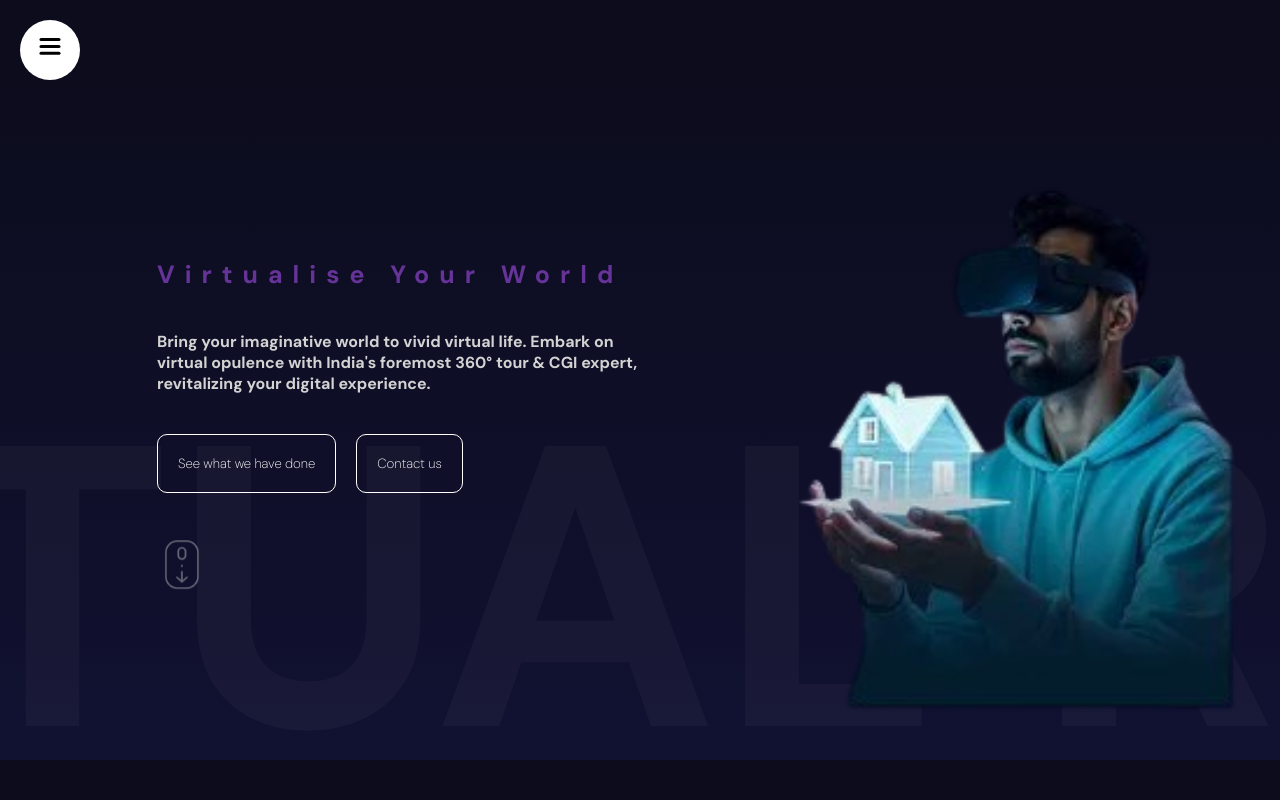
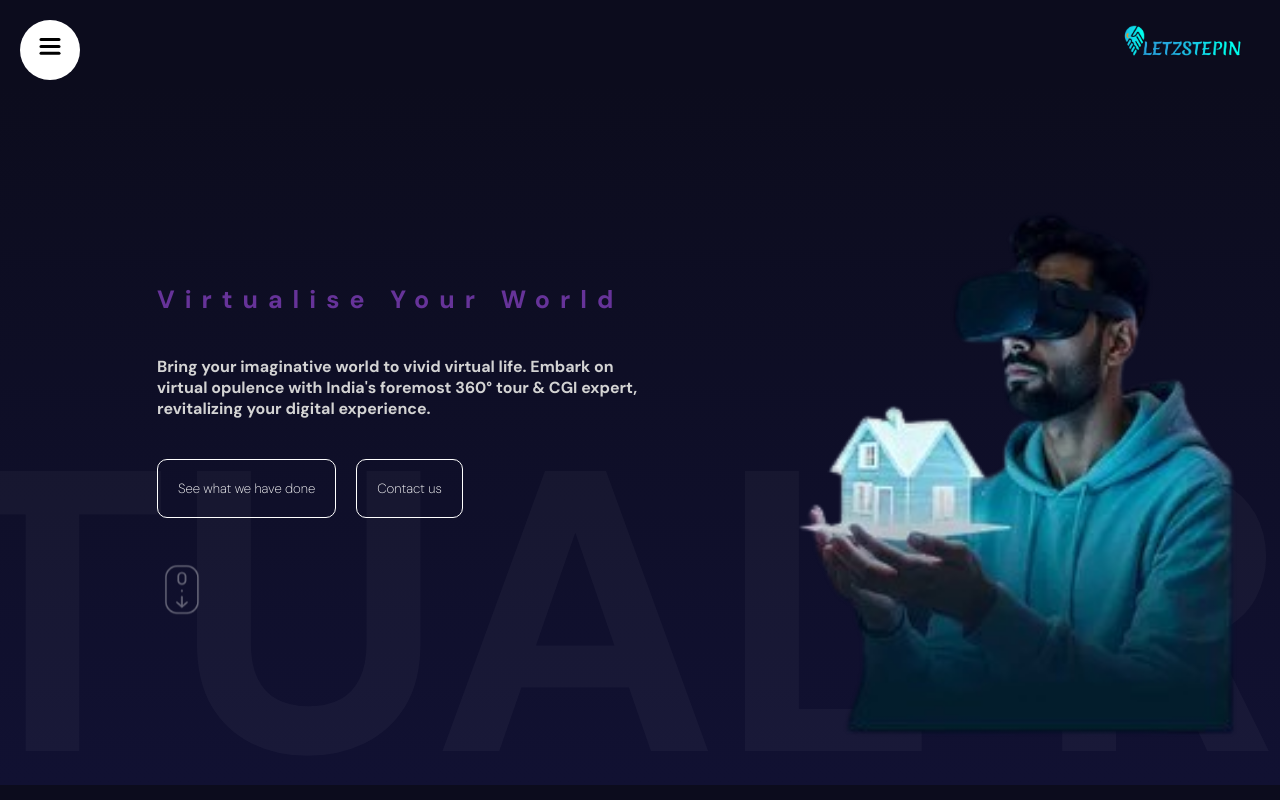
Before and after one commit to rahulthakurofficial/Virtual_Letzstepin, a React (Vite) app in the folder frontend/: page / in a window 1280 px wide. Shown: the top 800 px of the page. Built offline with nearby package versions, Linux system fonts and the light colour scheme.

Commit message:
footer and navbar changes

```diff
--- a/frontend/src/components/Footer/Footer.jsx
+++ b/frontend/src/components/Footer/Footer.jsx
@@ -6,9 +6,9 @@ const Footer = () => {
     <footer className="footer">
       <div className="footer-section">
         <div className="footer-column">
-          <h3>VR </h3>
+          <h3>Letzstepin </h3>
           <p>
-             is a forward-thinking company that helps you bring your ideas to life.
+             Letzstepin is a forward-thinking company that helps you bring your ideas to life.
             We specialize in delivering innovative solutions to transform your vision into reality.
           </p>
         </div>
--- a/frontend/src/components/contact/Contact.scss
+++ b/frontend/src/components/contact/Contact.scss
@@ -217,7 +217,7 @@
         box-shadow: 0px 4px 15px rgba(255, 255, 255, 0.1);
         width: 100%;
         min-height: 100vh;
-        height: auto;
+        // height: auto;
 
         @media (max-width: 768px) {
             padding: 20px;
--- a/frontend/src/components/navbar/Navbar.jsx
+++ b/frontend/src/components/navbar/Navbar.jsx
@@ -19,7 +19,7 @@ const Navbar = () => {
 
         {/* Logo */}
         <div className="navbar-logo">
-          {/* <img src="/logoLetzstepin.png" alt="Logo" style={{ height: 'px', width: '130px' }} /> */}
+          <img src="/logoLetzstepin.png" alt="Logo" style={{ height: 'px', width: '130px' }} />
         </div>
         {/* <LocationPermission /> */}
       </div>
```
